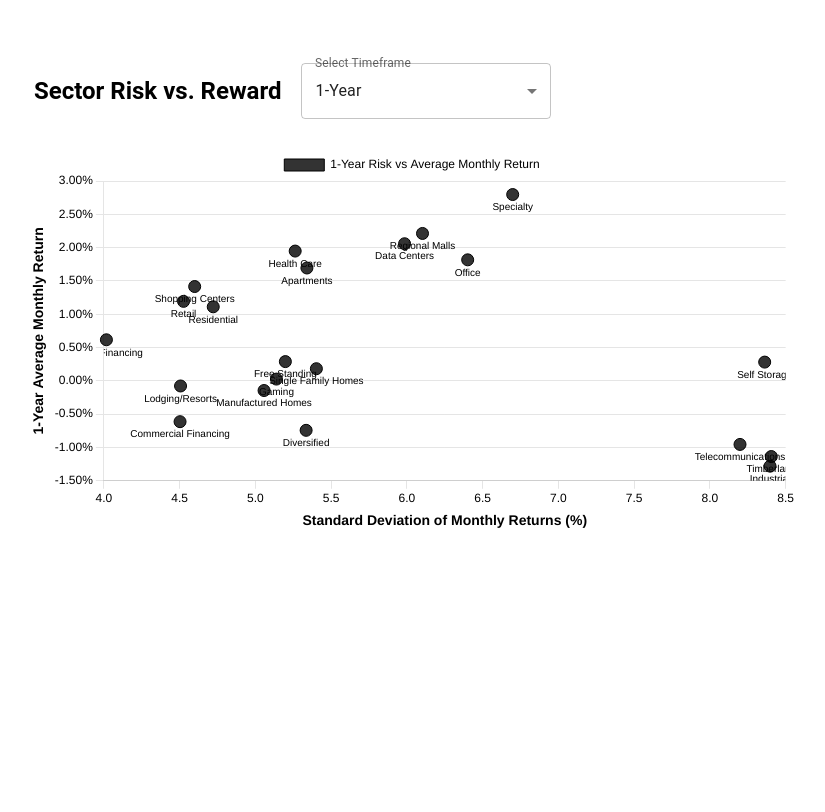
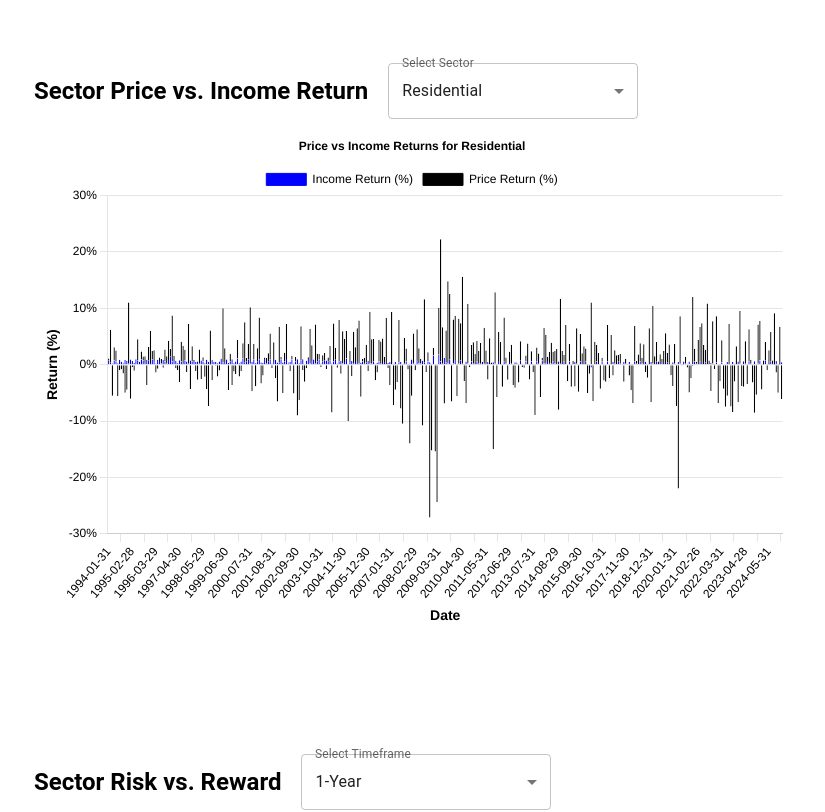
Before and after one commit to kylecribbins/Nareit, a React (Create React App) app in the folder nareit-app/: page /sector-returns in a window 1280 px wide. Shown: the part 1160-1972 px from the top of the page, without its empty margins (228-1053 px from the left). Built offline with nearby package versions, Linux system fonts and the light colour scheme.

Commit message:
Price vs income returns

```diff
--- a/nareit-app/src/App.js
+++ b/nareit-app/src/App.js
@@ -25,7 +25,8 @@ import {
   extractScatterplotData,
   extractTreasuryData,
   sectorColors,
-  extractSP500NormalizedData
+  extractSP500NormalizedData,
+  extractPriceAndIncomeReturns,
 } from "./utils/dataHelpers";
 import { sectorDefinitions } from "./utils/sectorDefinitions";
 import { Box, FormControl, InputLabel, MenuItem, Select } from "@mui/material";
@@ -48,6 +49,7 @@ function App() {
   const [selectedDividendSector, setSelectedDividendSector] = useState("Residential");
   const [treasuryData, setTreasuryData] = useState({ dates: [], yields: [] });
   const [sp500Data, setSP500Data] = useState({ dates: [], normalized: [] }); // New state for S&P 500 data
+  const [priceAndIncomeData, setPriceAndIncomeData] = useState({});
 
   useEffect(() => {
     // Load main REIT data
@@ -76,6 +78,9 @@ function App() {
         setScatterData3Year(extractScatterplotData(metrics, "stdev3", "avgReturn3"));
         setScatterData5Year(extractScatterplotData(metrics, "stdev5", "avgReturn5"));
         setScatterData10Year(extractScatterplotData(metrics, "stdev10", "avgReturn10"));
+
+        const priceAndIncome = extractPriceAndIncomeReturns(rawData);
+        setPriceAndIncomeData(priceAndIncome);
       },
     });
 
@@ -247,6 +252,7 @@ function App() {
                 scatterData5Year={scatterData5Year}
                 scatterData10Year={scatterData10Year}
                 sp500Data={sp500Data} // Pass S&P 500 data
+                priceAndIncomeData={priceAndIncomeData} // Pass Price and Income data
                 sectorColors={sectorColors}
               />
             }
--- /dev/null
+++ b/nareit-app/src/components/PriceIncomeChart.js
@@ -0,0 +1,101 @@
+import React from "react";
+import {
+  Chart as ChartJS,
+  CategoryScale,
+  LinearScale,
+  BarElement,
+  Title,
+  Tooltip,
+  Legend,
+} from "chart.js";
+import { Bar } from "react-chartjs-2";
+
+ChartJS.register(CategoryScale, LinearScale, BarElement, Title, Tooltip, Legend);
+
+const PriceIncomeChart = ({ data, sector, title }) => {
+  if (!data || !data[sector]) {
+    return <p>No data available for the selected sector.</p>;
+  }
+
+  const sectorData = data[sector];
+  const { dates, priceReturns, incomeReturns } = sectorData;
+
+  const chartData = {
+    labels: dates,
+    datasets: [
+      {
+        label: "Income Return (%)",
+        data: incomeReturns,
+        backgroundColor: "rgb(0, 0, 255)", // Blue
+        borderColor: "rgba(0, 0, 255, 1)",
+        borderWidth: 1,
+      },
+      {
+        label: "Price Return (%)",
+        data: priceReturns,
+        backgroundColor: "rgb(0, 0, 0)", // Black
+        borderColor: "rgba(0, 0, 0, 1)",
+        borderWidth: 1,
+      },
+    ],
+  };
+
+  const options = {
+    responsive: true,
+    maintainAspectRatio: false,
+    plugins: {
+      legend: {
+        display: true,
+        position: "top",
+        labels: {
+          color: "#000", // Legend text color to black
+        },
+      },
+      title: {
+        display: true,
+        text: title || "Price vs Income Returns",
+        color: "#000", // Title text color to black
+      },
+    },
+    scales: {
+      x: {
+        stacked: true,
+        title: {
+          display: true,
+          text: "Date",
+          color: "#000", // X-axis title color to black
+          font: {
+            size: 14,
+            weight: "bold", // Bold X-axis title
+          },
+        },
+        grid: {
+          drawOnChartArea: false, // Removes vertical gridlines
+        },
+        ticks: {
+          color: "#000", // X-axis labels color to black
+        },
+      },
+      y: {
+        stacked: true,
+        title: {
+          display: true,
+          text: "Return (%)",
+          color: "#000", // Y-axis title color to black
+          font: {
+            size: 14,
+            weight: "bold", // Bold Y-axis title
+          },
+        },
+        ticks: {
+          color: "#000", // Y-axis labels color to black
+          callback: (value) => `${value}%`,
+        },
+      },
+    },
+  };
+
+  return <Bar data={chartData} options={options} height={550} />;
+};
+
+export default PriceIncomeChart;
--- a/nareit-app/src/pages/SectorReturns.js
+++ b/nareit-app/src/pages/SectorReturns.js
@@ -2,8 +2,9 @@ import React, { useState } from "react";
 import ReturnsChart from "../components/ReturnsChart";
 import ScatterplotChart from "../components/ScatterplotChart";
 import SectionHeader from "../components/SectionHeader";
+import PriceIncomeChart from "../components/PriceIncomeChart";
 import { Box, Typography, Select, MenuItem, FormControl, InputLabel } from "@mui/material";
-import { sectorDefinitions } from "../utils/sectorDefinitions";
+import { sectorDefinitions, allSectors } from "../utils/sectorDefinitions";
 
 const SectorReturns = ({
   residentialData,
@@ -16,12 +17,19 @@ const SectorReturns = ({
   scatterData10Year,
   sectorColors,
   sp500Data,
+  priceAndIncomeData,
 }) => {
   const [selectedSector, setSelectedSector] = useState("Residential");
+  const [selectedIncomeSector, setSelectedIncomeSector] = useState(allSectors[0]); // New state for Price vs Income chart
+
   const [selectedTimeframe, setSelectedTimeframe] = useState("1-Year");
 
   const handleSectorChange = (event) => {
     setSelectedSector(event.target.value);
+  };
+
+  const handleIncomeSectorChange = (event) => {
+    setSelectedIncomeSector(event.target.value);
   };
 
   const handleTimeframeChange = (event) => {
@@ -62,22 +70,22 @@ const SectorReturns = ({
     "1-Year": {
       x: "Standard Deviation of Monthly Returns (%)",
       y: "1-Year Average Monthly Return",
-      title: "1-Year Risk vs Average Monthly Return"
+      title: "1-Year Risk vs Average Monthly Return",
     },
     "3-Year": {
       x: "Standard Deviation of Monthly Returns (%)",
       y: "3-Year Average Monthly Return",
-      title: "3-Year Risk vs Average Monthly Return"
+      title: "3-Year Risk vs Average Monthly Return",
     },
     "5-Year": {
       x: "Standard Deviation of Monthly Returns (%)",
       y: "5-Year Average Monthly Return",
-      title: "5-Year Risk vs Average Monthly Return"
+      title: "5-Year Risk vs Average Monthly Return",
     },
     "10-Year": {
       x: "Standard Deviation of Monthly Returns (%)",
       y: "10-Year Average Monthly Return",
-      title: "10-Year Risk vs Average Monthly Return"
+      title: "10-Year Risk vs Average Monthly Return",
     },
   };
 
@@ -96,24 +104,23 @@ const SectorReturns = ({
           sx={{
             display: "flex",
             alignItems: "center",
-            gap: "20px", // Space between title and selector
-            width: "70%", // Match chart width below
-            margin: "0 auto", // Center content
+            gap: "20px",
+            width: "70%",
+            margin: "0 auto",
           }}
         >
-          {/* Title */}
           <Typography
             variant="h5"
             component="h2"
             sx={{
               fontWeight: "bold",
-              flexShrink: 0, // Prevent title from shrinking
+              flexShrink: 0,
             }}
           >
             Sector Returns
           </Typography>
 
-          {/* Form Selector */}
+          {/* Sector Selector for Sector Returns */}
           <FormControl sx={{ minWidth: 250 }}>
             <InputLabel id="sector-select-label">Select Sector</InputLabel>
             <Select
@@ -131,6 +138,7 @@ const SectorReturns = ({
         </Box>
       </Box>
 
+      {/* Returns Chart */}
       <Box
         sx={{
           padding: "10px",
@@ -159,7 +167,7 @@ const SectorReturns = ({
             color="textSecondary"
             sx={{
               marginTop: "10px",
-            textAlign: "left", // Align text to the left edge of the chart
+              textAlign: "left",
             }}
           >
             Source: Nareit, Yahoo Finance.
@@ -167,15 +175,15 @@ const SectorReturns = ({
         </Box>
       </Box>
 
-      {/* Sector Risk vs. Reward Section */}
+{/* Price vs Income Returns Chart */}
 <Box sx={{ padding: "20px", marginTop: "75px" }}>
   <Box
     sx={{
       display: "flex",
       alignItems: "center",
       gap: "20px", // Space between title and selector
-            width: "70%", // Match chart width below
-            margin: "0 auto", // Center content
+      width: "70%", // Match the width of other chart sections
+      margin: "0 auto", // Center the container
     }}
   >
     {/* Title */}
@@ -187,10 +195,75 @@ const SectorReturns = ({
         flexShrink: 0, // Prevent title from shrinking
       }}
     >
+      Sector Price vs. Income Return
+    </Typography>
+
+    {/* New Dropdown for All Sectors */}
+    <FormControl sx={{ minWidth: 250 }}>
+      <InputLabel id="income-sector-select-label">Select Sector</InputLabel>
+      <Select
+        labelId="income-sector-select-label"
+        value={selectedIncomeSector}
+        onChange={handleIncomeSectorChange}
+        autoWidth
+      >
+        {allSectors.map((sector) => (
+          <MenuItem key={sector} value={sector}>
+            {sector}
+          </MenuItem>
+        ))}
+      </Select>
+    </FormControl>
+  </Box>
+
+  {/* PriceIncomeChart */}
+  <Box
+    sx={{
+      padding: "10px",
+      textAlign: "center",
+      display: "flex",
+      justifyContent: "center",
+    }}
+  >
+    <Box
+      sx={{
+        width: "70%",
+        maxWidth: "70%",
+        height: "500px",
+      }}
+    >
+      <PriceIncomeChart
+        data={priceAndIncomeData}
+        sector={selectedIncomeSector}
+        title={`Price vs Income Returns for ${selectedIncomeSector}`}
+      />
+    </Box>
+  </Box>
+</Box>
+
+      {/* Sector Risk vs. Reward Section */}
+      <Box sx={{ padding: "20px", marginTop: "75px" }}>
+        <Box
+          sx={{
+            display: "flex",
+            alignItems: "center",
+            gap: "20px",
+            width: "70%",
+            margin: "0 auto",
+          }}
+        >
+          <Typography
+            variant="h5"
+            component="h2"
+            sx={{
+              fontWeight: "bold",
+              flexShrink: 0,
+            }}
+          >
             Sector Risk vs. Reward
           </Typography>
 
-          {/* Form Selector */}
+          {/* Form Selector for Timeframe */}
           <FormControl sx={{ minWidth: 250 }}>
             <InputLabel id="timeframe-select-label">Select Timeframe</InputLabel>
             <Select
@@ -208,6 +281,7 @@ const SectorReturns = ({
         </Box>
       </Box>
 
+      {/* Scatterplot Chart */}
       <Box
         sx={{
           padding: "10px",
--- a/nareit-app/src/utils/dataHelpers.js
+++ b/nareit-app/src/utils/dataHelpers.js
@@ -233,6 +233,32 @@ export const filterOutSTDEV = (metrics) => {
   }) => rest);
 };
 
+// Helper function to extract Price Return (%) and Income Return (%) for all sectors
+export const extractPriceAndIncomeReturns = (data) => {
+  const sectorData = {};
+
+  data.forEach((row) => {
+    const sector = row.Sector;
+    const date = row.Date;
+    const priceReturn = parseFloat(row["Price Return (%)"]);
+    const incomeReturn = parseFloat(row["Income Return (%)"]);
+
+    // Initialize sector if not already in sectorData
+    if (!sectorData[sector]) {
+      sectorData[sector] = { dates: [], priceReturns: [], incomeReturns: [] };
+    }
+
+    // Add valid data to the corresponding sector
+    if (sector && date && !isNaN(priceReturn) && !isNaN(incomeReturn)) {
+      sectorData[sector].dates.push(date);
+      sectorData[sector].priceReturns.push(priceReturn);
+      sectorData[sector].incomeReturns.push(incomeReturn);
+    }
+  });
+
+  return sectorData;
+};
+
 // Generic helper function to extract data for scatterplots
 export const extractScatterplotData = (metrics, xField, yField) => {
   return metrics
--- a/nareit-app/src/utils/sectorDefinitions.js
+++ b/nareit-app/src/utils/sectorDefinitions.js
@@ -17,3 +17,11 @@ export const sectorDefinitions = {
   ],
   Mortgage: ["Home Financing", "Commercial Financing"],
 };
+
+// Combined sector definitions: all sectors in one list
+export const allSectors = [
+  ...sectorDefinitions.Residential,
+  ...sectorDefinitions.Retail,
+  ...sectorDefinitions["All Other Equity"],
+  ...sectorDefinitions.Mortgage,
+];
```
Lines whose indentation alone changed are shown as unchanged.
